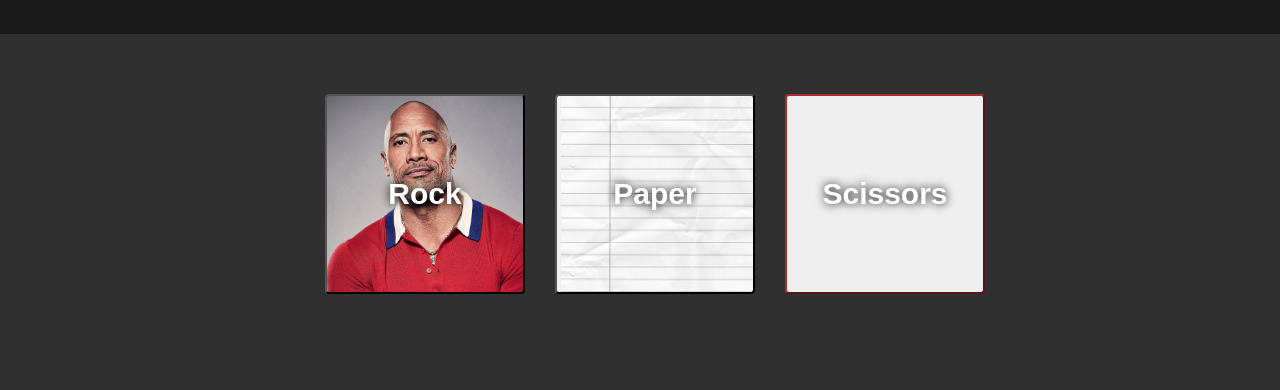
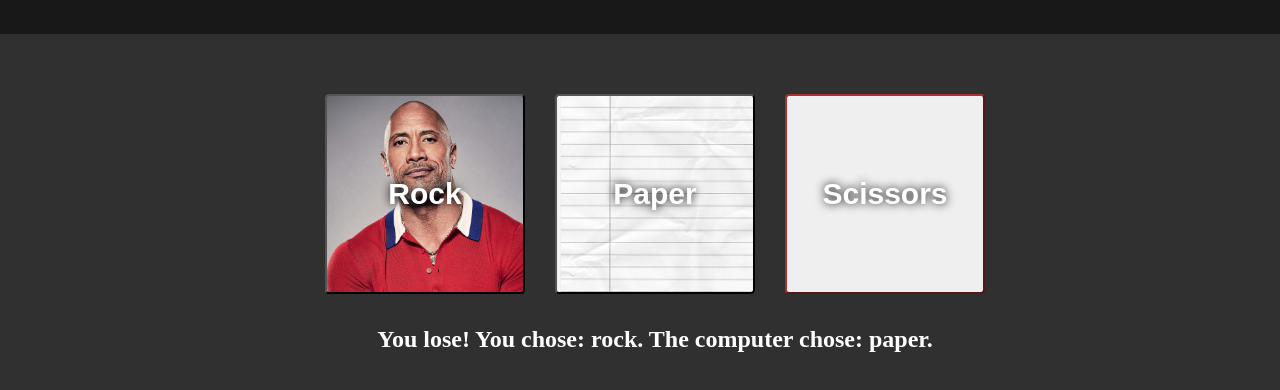
Before and after one commit to justin-gallo/rockPaperScissors, a plain HTML site: page index.html in a window 1280 px wide. Both pictures are taken after a click on the button "Rock". Shown: the part 116-506 px from the top of the page. Drawn offline with Linux system fonts and the light colour scheme.

Commit message:
index,html modified to add container for game results. styles.css updated to add styles for resultsContainer and results elements.

```diff
--- a/index.html
+++ b/index.html
@@ -21,6 +21,7 @@
             <button class="paper">Paper</button>
             <button class="scissors">Scissors</button>
         </div>
+        <div class="resultContainer"></div>
     </main>
 </body>
 </html>
--- a/styles.css
+++ b/styles.css
@@ -92,3 +92,19 @@ button.scissors {
 h1 {
     color: white;
 }
+
+.result {
+    color: white;
+    font-size: 24px;
+    text-align: center;
+    font-weight: bold;
+}
+
+.resultContainer {
+    display: flex;
+    flex-direction: column;
+    align-items: center;
+    justify-content: flex-start;
+    gap: 32px;
+    padding-top: 32px;
+}
```
